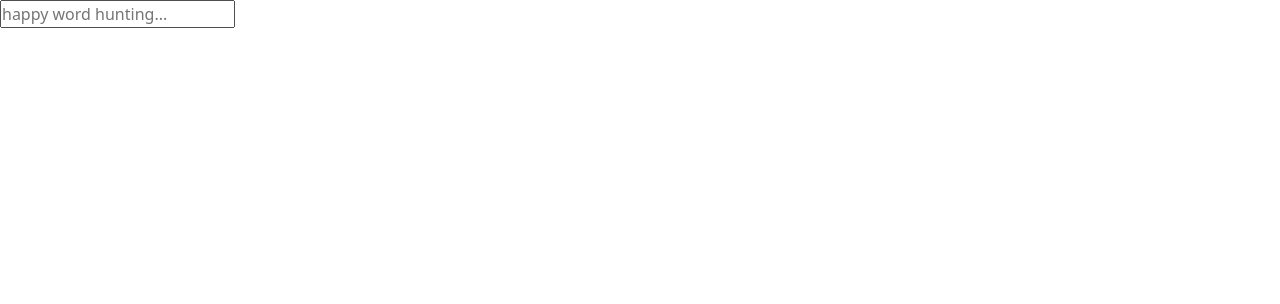
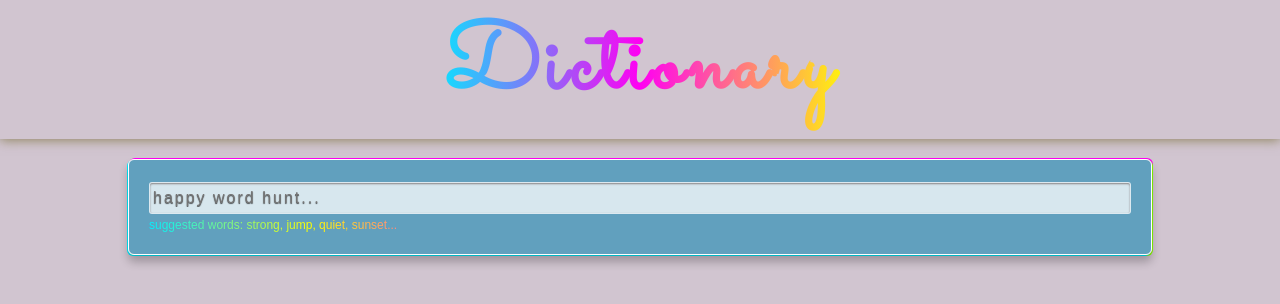
Before and after one commit to marinaban/dictionary-react, a React (Create React App) app: page / in a window 1280 px wide. Shown: the top 304 px of the page. Built offline with nearby package versions, Linux system fonts and the light colour scheme.

Commit message:
styled the application

```diff
--- a/public/index.html
+++ b/public/index.html
@@ -13,6 +13,11 @@
 
     <link rel="manifest" href="%PUBLIC_URL%/manifest.json" />
     <link
+      href="https://fonts.googleapis.com/css?family=Sacramento:400"
+      rel="stylesheet"
+      type="text/css"
+    />
+    <link
       href="https://cdn.jsdelivr.net/npm/bootstrap@5.0.2/dist/css/bootstrap.min.css"
       rel="stylesheet"
       integrity="sha384-EVSTQN3/azprG1Anm3QDgpJLIm9Nao0Yz1ztcQTwFspd3yD65VohhpuuCOmLASjC"
--- a/src/Dictionary.css
+++ b/src/Dictionary.css
@@ -2,3 +2,72 @@
   padding: 0;
   margin: 0;
 }
+body{
+  background-color:rgba(197, 182, 196, 0.788);
+}
+
+.Dictionary .title{
+  font-family: "Sacramento", sans-serif;
+  font-size: calc(1em + 6vw);
+  font-weight: 900;
+  text-align: center;
+  letter-spacing:5px;
+  background: linear-gradient(to left,
+  rgb(0, 128, 0),
+  rgb(255, 0, 0),
+  rgb(255, 255, 0),
+  rgb(255, 0, 242),
+  rgb(0, 238, 255),
+  rgb(0, 0, 255),
+  rgb(255, 166, 0)
+  );
+  -webkit-background-clip: text;
+  color: transparent;
+  box-shadow: 0px 1px 11px rgba(92, 83, 7, 0.589);
+}
+
+
+
+  .Dictionary section{
+  background-color: rgba(26, 136, 179, 0.603);
+  border: 1px solid rgb(255, 255, 255);
+  border-radius: 6px;
+  box-shadow: 0px 7px 10px rgba(0, 0, 0, 0.247),
+  -1px 1px 0 rgb(0, 238, 255),
+  1px 1px 0 rgb(136, 255, 0),
+  1px -1px 0 rgb(255, 0, 242);
+  font-family: Arial, Helvetica, sans-serif;
+  margin: 20px auto;
+  width: 80%;
+  padding: 20px;
+}
+
+.Dictionary section input{
+  min-width: 100%;
+  border-radius: 3px;
+  border: 1px solid rgba(242, 239, 245, 0.22);
+  font-size: 16px;
+  letter-spacing: 2px;
+  font-weight: 300;
+  background-color: rgba(255, 255, 255, 0.747);
+  padding: 3px;
+  margin: 2px 0;
+  text-shadow: 0px 1px 1px rgba(0, 0, 0, 0.692);
+  color: rgba(70, 60, 60, 0.63);
+  box-shadow: inset 0 1px 2px rgb(136, 131, 131);
+}
+
+.Dictionary .hint{
+  font-size: 12px;
+ background: linear-gradient(to left,
+rgb(255, 0, 0),
+rgb(0, 0, 255),
+rgb(255, 166, 0),
+rgb(4, 255, 4),
+rgb(255, 27, 244),
+rgb(255, 255, 0),
+rgb(0, 238, 255)
+);
+-webkit-background-clip: text;
+color: transparent;
+}
--- a/src/Dictionary.js
+++ b/src/Dictionary.js
@@ -23,13 +23,20 @@ export default function Dictionary() {
 
   return (
     <div className="Dictionary">
+      <header className="title"> Dictionary</header>
+      <section>
         <form className="form" onSubmit={handleSearch}>
           <input
             type="search"
-          placeholder="happy word hunting..."
+            placeholder="happy word hunt..."
             onChange={handleWordChange}
           />
         </form>
+        <div className="hint">
+          suggested words: strong, jump, quiet, sunset...
+        </div>
+      </section>
+
       <Result result={result} />
     </div>
   );
--- a/src/Meaning.css
+++ b/src/Meaning.css
@@ -1,28 +1,23 @@
-.Meaning{
- padding-left: 12px;
+
+.Meaning h3{
+margin: 5px 5px 18px 0px;
+color: rgba(253, 76, 215, 0.973);
+font-size: 23px;
+text-shadow: 1px 1px 3px rgb(53, 52, 50);
 }
-.Meaning h3{
-margin: 25px 5px 18px 0px;
-text-transform: capitalize;
-color: rgb(103, 34, 167);
-font-size: 20px;
+.Meaning ul{
+  padding: 0;
 }
-
 .Meaning li{
   padding: 0;
   margin: 0;
+  list-style: none;
 }
-.Meaning ul{
 
-  margin-bottom: 8px;
-}
 .Meaning .example{
-  margin-left: 17px ;
   list-style: none;
-  color: rgba(134, 131, 131, 0.712);
+  color: rgb(255, 255, 255);
   font-weight: 400;
   font-size: 15px;
+  margin-top: 4px;
 }
-.Meaning .definition{
-  margin-left: 14px;
-}
--- a/src/Meaning.js
+++ b/src/Meaning.js
@@ -5,6 +5,7 @@ import Synonyms from "./Synonyms";
 export default function Meaning(props) {
   return (
     <div className="Meaning">
+      <section>
         <h3>{props.meaning.partOfSpeech}</h3>
         {props.meaning.definitions.map((definition, index) => {
           return (
@@ -20,6 +21,7 @@ export default function Meaning(props) {
             </div>
           );
         })}
+      </section>
     </div>
   );
 }
--- a/src/Result.css
+++ b/src/Result.css
@@ -1,8 +1,8 @@
 h2 {
-  color: rgba(31, 29, 29, 0.801);
-  text-transform: capitalize;
-  margin: 30px 7px 18px;
-  text-decoration: underline;
-  font-size: 22px;
-  font-weight: 400;
+  color: rgb(0, 238, 255);
+  font-size: 26px;
+  text-shadow: 0px 1px 3px rgba(131, 204, 204, 0.89),
+  1px 1px 4px rgb(94, 92, 92);
+  font-weight: 600;
+  margin-bottom: 10px;
 }
--- a/src/Result.js
+++ b/src/Result.js
@@ -7,6 +7,7 @@ export default function Result(props) {
   if (props.result) {
     return (
       <div className="Results">
+        <section>
           <h2 className="part-of-speech">{props.result.word}</h2>
           {props.result.phonetics.map((phonetic, index) => {
             return (
@@ -16,6 +17,8 @@ export default function Result(props) {
               </div>
             );
           })}
+        </section>
+
         {props.result.meanings.map((meaning, index) => {
           return (
             <div key={index}>
--- /dev/null
+++ b/src/Synonyms.css
@@ -0,0 +1,12 @@
+.synonyms {
+  font-size: 14px;
+}
+.synonyms li {
+  display: inline-block;
+  border: 1px solid rgb(225, 211, 226);
+  border-radius: 25px;
+  font-weight: 500;
+  color: rgb(247, 231, 248);
+  margin-right: 7px;
+  padding: 4px 10px;
+}
--- a/src/Synonyms.js
+++ b/src/Synonyms.js
@@ -1,15 +1,15 @@
 import React from "react";
+import "./Synonyms.css";
 
 export default function Synonyms(props) {
   console.log(props);
   if (props.synonyms.length > 0) {
     return (
-      <div className="synonyms">
-        Synonyms:
+      <ul className="synonyms">
         {props.synonyms.map((synonyms, index) => {
-          return <div key={index}>{synonyms}</div>;
+          return <li key={index}>{synonyms}</li>;
         })}
-      </div>
+      </ul>
     );
   } else {
     return null;
```
Lines whose indentation alone changed are shown as unchanged.
